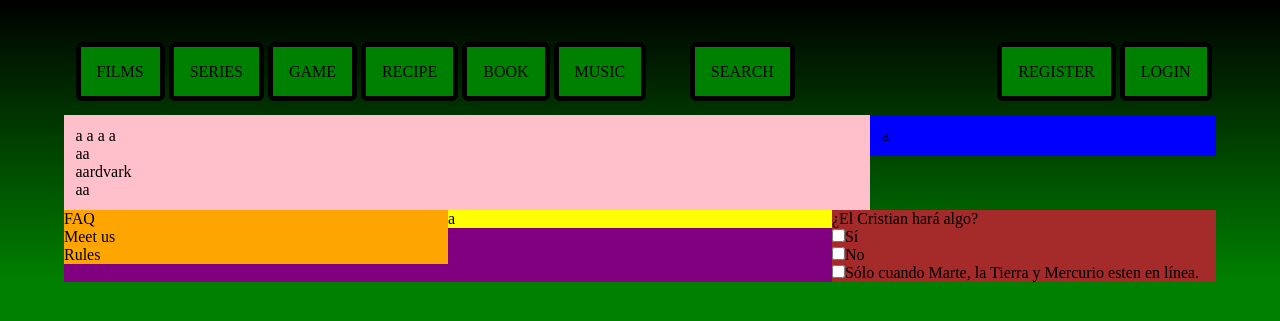
After one commit to decalion/CISADNETWORK, a PHP site: page /views/indexNoLogged.php in a window 1280 px wide. The commit adds this page. Shown: the top 321 px of the page. Run offline with PHP 8.4, Linux system fonts and the light colour scheme.

Commit message:
Started css

```diff
--- a/Controler/Controler.php
+++ /dev/null
@@ -1,5 +0,0 @@
-<?php
-
-
-
-include './Views/indexNoLogin.php';
--- a/JS/Test.js
+++ /dev/null
@@ -1,5 +0,0 @@
-/*
- * To change this license header, choose License Headers in Project Properties.
- * To change this template file, choose Tools | Templates
- * and open the template in the editor.
- */
--- a/css/style.css
+++ b/css/style.css
@@ -1,105 +1,176 @@
 * {
+    margin: 0;
+    padding: 0;
+}
 
-   margin: 0 0 0 0;
-   padding: 0 0 0 0;
-   display: block;
+body {
+    background: -moz-linear-gradient(top, rgba(0,0,0,1) 0%, rgba(158,247,133,0) 100%); /* FF3.6+ */
+    background: -webkit-gradient(linear, left top, left bottom, color-stop(0%,rgba(0,0,0,1)), color-stop(100%,rgba(158,247,133,0))); /* Chrome,Safari4+ */
+    background: -webkit-linear-gradient(top, rgba(0,0,0,1) 0%,rgba(158,247,133,0) 100%); /* Chrome10+,Safari5.1+ */
+    background: -o-linear-gradient(top, rgba(0,0,0,1) 0%,rgba(158,247,133,0) 100%); /* Opera 11.10+ */
+    background: -ms-linear-gradient(top, rgba(0,0,0,1) 0%,rgba(158,247,133,0) 100%); /* IE10+ */
+    background: linear-gradient(to bottom, rgba(0,0,0,1) 0%,rgba(158,247,133,0) 100%); /* W3C */
+    filter: progid:DXImageTransform.Microsoft.gradient( startColorstr='#000000', endColorstr='#009ef785',GradientType=0 ); /* IE6-9 */
+    background-color: green;
+    background-repeat: no-repeat;
+    padding-top: 2%;
+    font-family: "sans-serif";
+}
+
+li {
+    list-style: none;
+}
+
+.wrapper {
+    background-color:black;
+    margin: 2% 5%;
+}
+
+.upperWrapper {
+    float:left;
+    width: 100%;
+    padding: 1%;
+    margin-bottom: 1%;
+}
+
+.menuButtonBg {
+    float: left;
+    margin-right: 1%;
+    margin-bottom: 1%;
+}
+
+#navlist {
 
 }
 
-
-
-
-.wrapper{
-    background-color:black;
-    margin-left: 15%;
-    margin-right: 15%;
+#navlist li {
+    display: inline-block;
+    list-style-type: none;
 }
 
-.upperMenu{
+#navlist li a {
+    text-decoration: none;
+    color: black;
+    padding: 1em;
+    border-radius: 0.3em;
+    background-color: green;
+    border: solid thick black;
+}
 
-    background-color:green;
-    float:left;
-   // padding: 1%;
+#navlist li input {
+    text-decoration: none;
+    color: black;
+    padding: 0.2em;
+    border-radius: 0.3em;
+    background-color: green;
+    border: solid thick black;
+}
+
+.menuSearchBg {
+    float: left;
+    margin-left: 2em;
+}
+
+.innerMenuSearchLeft {
+    margin-right: 1%;
+}
+
+.innerMenuSearchRight {
+
+}
+
+.innerMenuSearch {
+    float: left;
+    margin-left: 0.5em;
+    margin-right: 0.5em;
+}
+
+.menuUserBg {
+    float: right;
+    padding: 0 1em;
+}
+
+.innerMenuUserLeft {
+
+}
+
+.innerMenuUserRight{
+
+}
+.innerMenuUser {
+    float: left;
+    margin-left: 0.5em;
+    margin-right: 0.5em;
+    border: solid thick black;
+    border-radius: 0.3em;
+}
+
+// MIDDLE //
+
+.middleWrapper {
+    background-color: red;
+    float: left;
+}
+
+.innerMiddleWrapperLeft {
+    float: left;
+    width: 68%;
+    padding: 1%;
+    background-color: pink;
+}
+.innerMiddleWrapperRight {
+    float: left;
+    width: 28%;
+    background-color: blue;
+    padding: 1%;
+}
+
+.footerWrapper {
+    background-color: purple;
+    float: left;
     width: 100%;
 }
 
-.middleWrapper{
-   background-color: red;
-   height:80px;
+.innerFooterWrapperLeft {
+    float:left;
+    width:33.333%;
+    background-color: orange;
+}
+
+.innerFooterWrapperMid {
+    float:left;
+    width:33.333%;
+    background-color: yellow;
+}
+
+.innerFooterWrapperRight {
+    float:left;
+    width:33.333%;
+    background-color: brown;
+}
+
+// MISC
+
+filmColor {
 
 }
 
-.innerMiddleWrapperLeft{
-    float:left;
-    width:70%;
-    background-color: pink;
-    height:80px;
-}
-.innerMiddleWrapperRight{
-    float:right;
-    width:30%;
-    background-color: blue;
-    height:80px;
-}
-
-
-.footerWrapper{
-    background-color: purple;
-    height:40px;
-}
-
-.innerFooterWrapperLeft{
-    float:left;
-    height:40px;
-    width:33.333%;
-    margin:auto;
-    background-color: orange;
+serieColor {
 
 }
 
-.innerFooterWrapperMid{
-    float:left;
-    height:40px;
-    width:33.333%;
-    margin:auto;
-    background-color: yellow;
+gameColor {
 
 }
 
-.innerFooterWrapperRight{
-    float:left;
-    height:40px;
-    width:33.333%;
-    margin:auto;
-    background-color: brown;
+recipeColor {
 
 }
 
-
-.divMenuButton{
-    float:left;
-    width:40%;
-    background-color:cornflowerblue;
-
-
+bookColor {
 
 }
 
+musicColor {
 
-
-
-.buttonCategory{
-    float:left;
-    height:60px;
-    background-color: red;
-    width:15%;
-    margin: 0.7%;
 }
-
-
-.divMenuSearch{
-    float:left;
-    width: 30%;
-    background-color: bisque;
-    height:60px;
-}
--- a/index.php
+++ b/index.php
@@ -1,9 +1,5 @@
-
 <?php
 
-include './Controler/Controler.php';
-
-
-
+    include './controler/controler.php';
 
 ?>
--- /dev/null
+++ b/views/indexNoLogged.php
@@ -0,0 +1,84 @@
+<!DOCTYPE html>
+<html>
+    <head>
+        <meta charset="UTF-8">
+        <link href="./css/style.css" rel="stylesheet" type="text/css" />
+        <title></title>
+    </head>
+    <body>
+        <div class="wrapper">
+            <div class="upperWrapper">
+                <div class="menuButtonBg">
+                    <ul id="navlist">
+                        <li><a href="#">FILMS</a></li>
+                        <li><a href="#">SERIES</a></li>
+                        <li><a href="#">GAME</a></li>
+                        <li><a href="#">RECIPE</a></li>
+                        <li><a href="#">BOOK</a></li>
+                        <li><a href="#">MUSIC</a></li>
+                    </ul>
+                </div>
+                <div class="menuSearchBg">
+                    <ul id="navlist">
+                        <li><a href="#">SEARCH</a></li>
+                    </ul>
+                </div>
+                <div class="menuUserBg">
+                    <ul id="navlist">
+                        <li><a href="#">REGISTER</a></li>
+                        <li><a href="#">LOGIN</a></li>
+                    </ul>
+                </div>
+            </div>
+            <div class="middleWrapper">
+                <div class="innerMiddleWrapperLeft">
+                    <p>
+                        a
+                        a
+                        a
+                        a
+                        <br>
+                        aa
+
+                        <br>
+                        aardvark
+
+                        <br>
+                        aa
+                    </p>
+                </div>
+                <div class="innerMiddleWrapperRight">
+                    <p>
+                        a
+                    </p>
+                </div>
+            </div>
+            <div class="footerWrapper">
+                <div class="innerFooterWrapperLeft">
+                    <p>
+                        <ul>
+                            <li>FAQ</li>
+                            <li>Meet us</li>
+                            <li>Rules</li>
+                        </ul>
+                    </p>
+                </div>
+                <div class="innerFooterWrapperMid">
+                    <p>
+                        a
+                    </p>
+                </div>
+                <div class="innerFooterWrapperRight">
+                    <p>
+                        ¿El Cristian hará algo?
+                    </p>
+                    <ul>
+                        <li><input type="checkbox" />Sí</li>
+                        <li><input type="checkbox" />No</li>
+                        <li><input type="checkbox" />Sólo cuando Marte, la Tierra y Mercurio esten en línea.</li>
+                    </ul>
+                </div>
+            </div>
+        </div>
+    </body>
+</html>
```
Also changed, not shown: Models/Classes/Test.php (deleted, +0 -16 lines), Views/Start.php (deleted, +0 -17 lines), Views/indexNoLogin.php (deleted, +0 -53 lines), controler/controler.php (added, +9 -0 lines).
